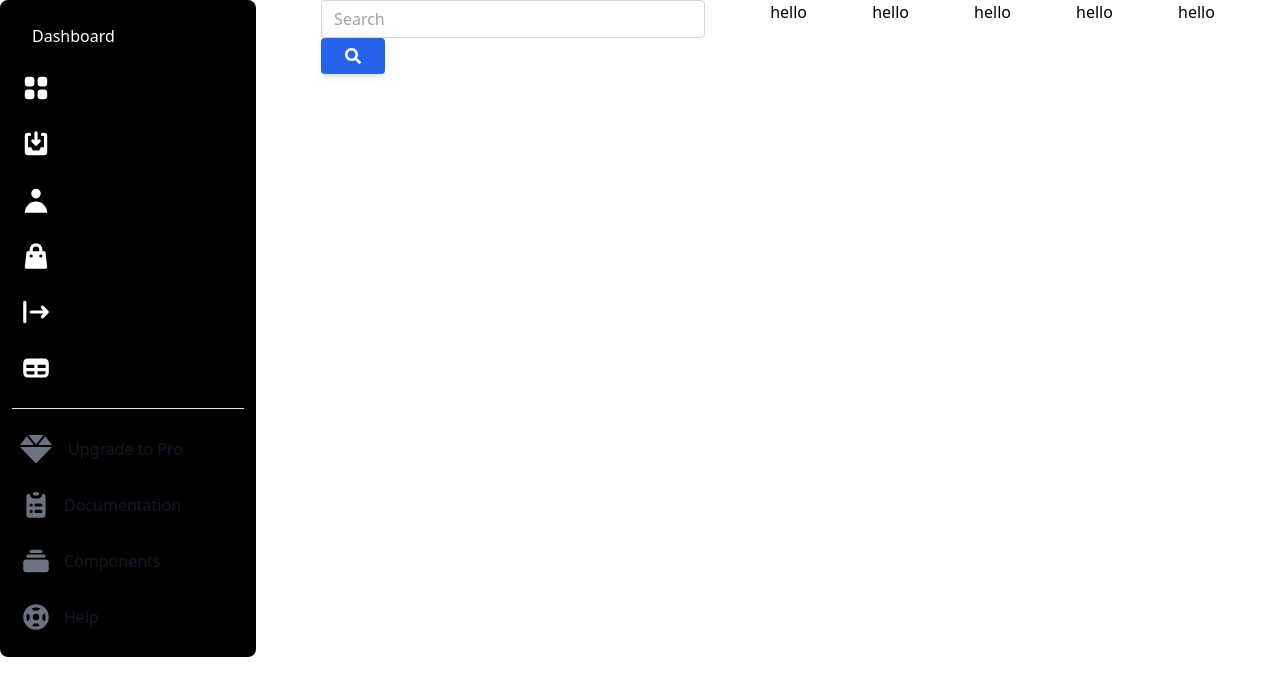
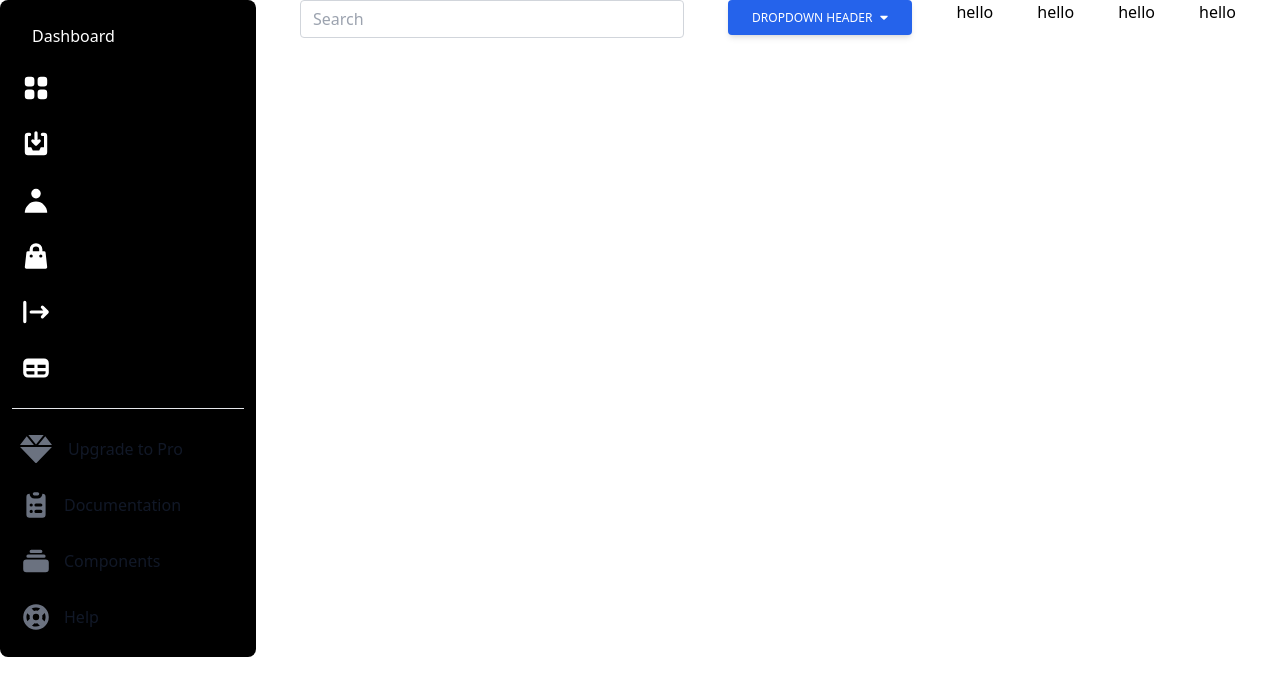
Before and after one commit to Obaayaa-1988/nuxt-tailwind-admin-dashboard, a Nuxt app: page /Home in a window 1280 px wide. Shown: the top 696 px of the page. Built offline with nearby package versions, Linux system fonts and the light colour scheme.

Commit message:
added dropdown menu to home header

```diff
--- a/pages/Home.vue
+++ b/pages/Home.vue
@@ -8,30 +8,121 @@
                     <div class="input-group relative flex flex-wrap items-stretch w-full mb-4">
                         <input type="search"
                             class="form-control relative flex-auto min-w-0 block w-full px-3 py-1.5 text-base font-normal text-gray-700 bg-white bg-clip-padding border border-solid border-gray-300 rounded transition ease-in-out m-0 focus:text-gray-700 focus:bg-white focus:border-blue-600 focus:outline-none"
-                            placeholder="Search" aria-label="Search" aria-describedby="button-addon2">
-                        <button
-                            class="btn inline-block px-6 py-2.5 bg-blue-600 text-white font-medium text-xs leading-tight uppercase rounded shadow-md hover:bg-blue-700 hover:shadow-lg focus:bg-blue-700  focus:shadow-lg focus:outline-none focus:ring-0 active:bg-blue-800 active:shadow-lg transition duration-150 ease-in-out flex items-center"
-                            type="button" id="button-addon2">
-                            <svg aria-hidden="true" focusable="false" data-prefix="fas" data-icon="search" class="w-4" role="img"
-                                xmlns="http://www.w3.org/2000/svg" viewBox="0 0 512 512">
-                                <path fill="currentColor"
-                                    d="M505 442.7L405.3 343c-4.5-4.5-10.6-7-17-7H372c27.6-35.3 44-79.7 44-128C416 93.1 322.9 0 208 0S0 93.1 0 208s93.1 208 208 208c48.3 0 92.7-16.4 128-44v16.3c0 6.4 2.5 12.5 7 17l99.7 99.7c9.4 9.4 24.6 9.4 33.9 0l28.3-28.3c9.4-9.4 9.4-24.6.1-34zM208 336c-70.7 0-128-57.2-128-128 0-70.7 57.2-128 128-128 70.7 0 128 57.2 128 128 0 70.7-57.2 128-128 128z">
-                                </path>
-                            </svg>
-                        </button>
+                            placeholder="Search" aria-label="Search" aria-describedby="button-addon2"/>
+
                     </div>
                 </div>
             </div>
 
 
             <div>
-                <h1>hello</h1>
+
+                <div class="flex justify-center">
+                    <div>
+                        <div class="dropdown relative">
+                            <button class="
+                          dropdown-toggle
+                          px-6
+                          py-2.5
+                          bg-blue-600
+                          text-white
+                          font-medium
+                          text-xs
+                          leading-tight
+                          uppercase
+                          rounded
+                          shadow-md
+                          hover:bg-blue-700 hover:shadow-lg
+                          focus:bg-blue-700 focus:shadow-lg focus:outline-none focus:ring-0
+                          active:bg-blue-800 active:shadow-lg active:text-white
+                          transition
+                          duration-150
+                          ease-in-out
+                          flex
+                          items-center
+                          whitespace-nowrap
+                        " type="button" id="dropdownMenuButton1h" data-bs-toggle="dropdown" aria-expanded="false">
+                                Dropdown header
+                                <svg aria-hidden="true" focusable="false" data-prefix="fas" data-icon="caret-down" class="w-2 ml-2"
+                                    role="img" xmlns="http://www.w3.org/2000/svg" viewBox="0 0 320 512">
+                                    <path fill="currentColor"
+                                        d="M31.3 192h257.3c17.8 0 26.7 21.5 14.1 34.1L174.1 354.8c-7.8 7.8-20.5 7.8-28.3 0L17.2 226.1C4.6 213.5 13.5 192 31.3 192z">
+                                    </path>
+                                </svg>
+                            </button>
+                            <ul class="
+                          dropdown-menu
+                          min-w-max
+                          absolute
+                          hidden
+                          bg-white
+                          text-base
+                          z-50
+                          float-left
+                          py-2
+                          list-none
+                          text-left
+                          rounded-lg
+                          shadow-lg
+                          mt-1
+                          hidden
+                          m-0
+                          bg-clip-padding
+                          border-none
+                        " aria-labelledby="dropdownMenuButton1h">
+                                <h6 class="
+                            text-gray-500
+                            font-semibold
+                            text-sm
+                            py-2
+                            px-4
+                            block
+                            w-full
+                            whitespace-nowrap
+                            bg-transparent
+                          ">
+                                    Dropdown header
+                                </h6>
+                                <li>
+                                    <a class="
+                              dropdown-item
+                              text-sm
+                              py-2
+                              px-4
+                              font-normal
+                              block
+                              w-full
+                              whitespace-nowrap
+                              bg-transparent
+                              text-gray-700
+                              hover:bg-gray-100
+                            " href="#">Action</a>
+                                </li>
+                                <li>
+                                    <a class="
+                              dropdown-item
+                              text-sm
+                              py-2
+                              px-4
+                              font-normal
+                              block
+                              w-full
+                              whitespace-nowrap
+                              bg-transparent
+                              text-gray-700
+                              hover:bg-gray-100
+                            " href="#">Another action</a>
+                                </li>
+                            </ul>
+                        </div>
+                    </div>
+                </div>
+
 
 
             </div>
             <div>
                 <h1>hello</h1>
-
 
 
             </div>
```
